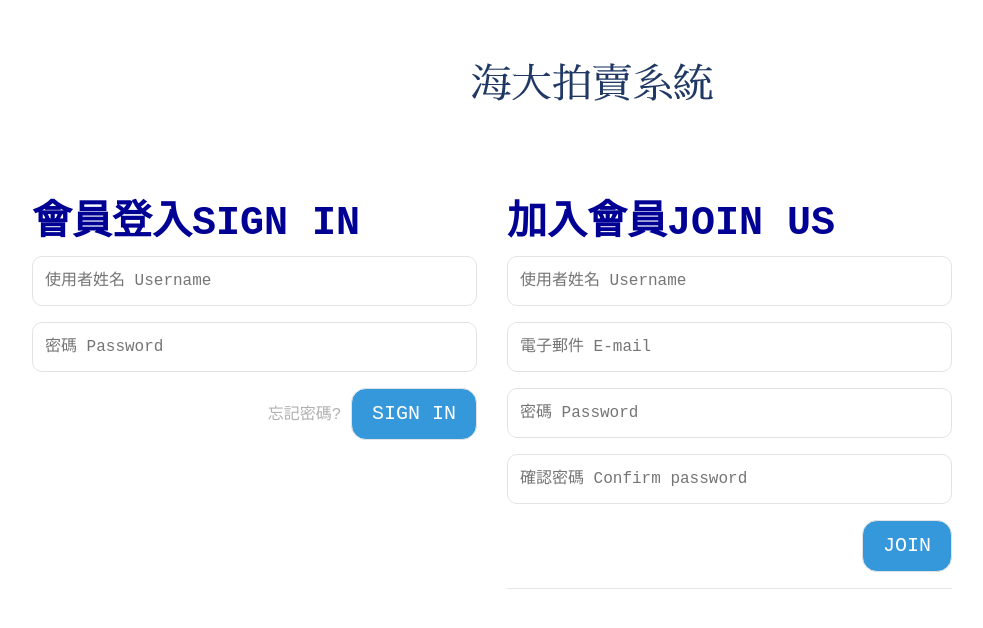
After one commit to henry0523ho/SellingWeb, a PHP site: page /login.html in a window 1280 px wide. The commit adds this page. Shown: the top 628 px of the page, without its empty margins (53-1036 px from the left). Run offline with PHP 8.4, Linux system fonts and the light colour scheme.

Commit message:
b_branch

```diff
--- a/index.html
+++ b/index.html
@@ -68,10 +68,10 @@
 
     <div class="header">
         <div class="title">
-            <table style="width: 90%; ">
+            <table style="width: 90%; display:block;" >
                 <tbody style="float: right;">
                     <tr>
-                        <td>LOGIN</td>
+                        <td onclick="location.href='login.html'"><a href="login.html">LOGIN</a></td>
                         <td>/</td>
                         <td>BAG</td>
                     </tr>
--- /dev/null
+++ b/login.html
@@ -0,0 +1,106 @@
+<!DOCTYPE html>
+<html lang="en">
+<head>
+    <!-- Bootstrap CSS -->
+    <link rel="stylesheet" href="https://cdn.jsdelivr.net/npm/bootstrap@4.0.0/dist/css/bootstrap.min.css" integrity="sha384-Gn5384xqQ1aoWXA+058RXPxPg6fy4IWvTNh0E263XmFcJlSAwiGgFAW/dAiS6JXm" crossorigin="anonymous">
+
+    <meta charset="UTF-8">
+    <meta http-equiv="X-UA-Compatible" content="IE=edge">
+    <meta name="viewport" content="width=device-width, initial-scale=1.0">
+    <title>海大拍賣系統</title>
+    <style>
+        #HEADER {
+            text-align: center;
+            padding:50px;
+            width:100%;
+            height:200px;
+        }
+        body {
+            font-family: 'Courier New', monospace;
+        }
+        input[type="text"] {
+            text-decoration: blue;
+            padding:12px;
+            width:100%;
+            border-color: #E3E3E3;
+            border-style: solid;
+            border-width: 1px;
+            border-radius: 10px;
+        }
+        input[type="text"]:focus {
+            background-color: lightblue;
+            border-color: #E3E3E3;
+            border-style: solid;
+            border-width: 1px;
+        }
+        input[type="password"] {
+            padding:12px;
+            width:100%;
+            border-color: #E3E3E3;
+            border-style: solid;
+            border-width: 1px;
+            border-radius: 10px;
+        }
+        input[type="password"]:focus {
+            background-color: lightblue;
+            border-color: #E3E3E3;
+            border-style: solid;
+            border-width: 1px;
+        }
+        input[type="submit"] {
+            align-items: right;
+            -webkit-border-radius: 15;
+            -moz-border-radius: 15;
+            border-width: 1px;
+            border-color: #E3E3E3;
+            border-style: solid;
+            border-radius: 15px;
+            font-family: Courier New;
+            color: #ffffff;
+            font-size: 20px;
+            background: #3498db;
+            padding: 10px 20px 10px 20px;
+            text-decoration: none;
+        }
+
+        input[type="submit"]:hover {
+            background: #3cb0fd;
+            text-decoration: none;
+        }
+        a {
+            color:#B0B0B0
+        }
+
+    </style>
+</head>
+<body>
+    <div id="HEADER">
+        <img src="./source/logo.png">
+    </div>
+    <div class="container">
+        <div class="row">
+            <div class="col-xs-12 col-sm-6 col-md-6 col-lg-5">
+                <form role="form" method="post" action="./php/login.php" autocomplete="off">
+                    <h1><b><font color="#000094">會員登入SIGN IN</font></b></h1>
+                    <p><input name="userName" type="text" placeholder="使用者姓名 Username"></p>
+                    <p><input name="userPwd" type="password" placeholder="密碼 Password"></p>
+                    <p align="right"><a href="https://www.youtube.com/?gl=TW&hl=zh-TW">忘記密碼?</a>
+                    <input type="submit" value="SIGN IN" width="50" height="20"></p>
+                </form>
+            </div>
+
+            <div class="col-xs-12 col-sm-6 col-md-6 col-lg-5">
+                <form role="form" method="post" action="./php/register.php" autocomplete="off">
+                    <h1><b><font color="#000094">加入會員JOIN US</font></b></h1>
+                    <p><input name="userName" type="text" placeholder="使用者姓名 Username"></p>
+                    <p><input name="userEmail" type="text" placeholder="電子郵件 E-mail"></p>
+                    <p><input name="userPwd" type="password" placeholder="密碼 Password"></p>
+                    <p><input name="userPwd" type="password" placeholder="確認密碼 Confirm password"></p>
+                    <p align="right"><input type="submit" value="JOIN" width="100" height="30"></p>
+                    <hr>
+            </div>
+          </div>
+    </div>
+
+</body>
+</html>
```
Also changed, not shown: php/login.php (+12 -3 lines), php/register.php (+14 -5 lines).
